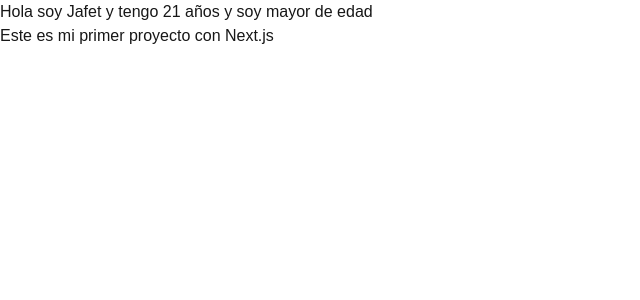
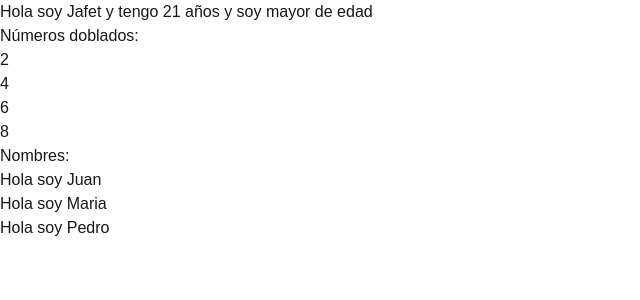
Before and after one commit to JafetDominguezCastelan/sistema-clientes, a Next.js app: page / in a window 1280 px wide. Shown: the top 300 px of the page, without its empty margins (0-640 px from the left). Built offline with nearby package versions, Linux system fonts and the light colour scheme.

Commit message:
un poco de logica ando oxidado2

```diff
--- a/app/page.tsx
+++ b/app/page.tsx
@@ -1,5 +1,3 @@
-import Image from "next/image";
-
   export default function Home() {
 
     let nombre = "Jafet";
@@ -7,15 +5,35 @@ export default function Home() {
     let mensaje = "";
 
     if (edad >= 18) {
-    mensaje = " mayor de edad";
+      mensaje = "mayor de edad";
     } else {
-    mensaje = " menor de edad";
+      mensaje = "menor de edad";
     }
+
+    let numeros = [1, 2, 3, 4];
+
+    let nombres = ["Juan", "Maria", "Pedro"];
+
     return (
       <div>
-    <h1>Hola soy {nombre} y tengo {edad} años y soy {mensaje}</h1>
-    <p>Este es mi primer proyecto con Next.js</p>
+        <h1>
+          Hola soy {nombre} y tengo {edad} años y soy {mensaje}
+        </h1>
+
+        <h2>Números doblados:</h2>
+        <ul>
+          {numeros.map((numero) => (
+            <li key={numero}>{numero * 2}</li>
+          ))}
+        </ul>
+
+        <h2>Nombres:</h2>
+        <ul>
+          {nombres.map((nombre ) => (
+            <li key={nombre}>Hola soy {nombre}</li>
+          ) )}
+        </ul>
+
       </div>
     );
-
   }
```
Lines whose indentation alone changed are shown as unchanged.
